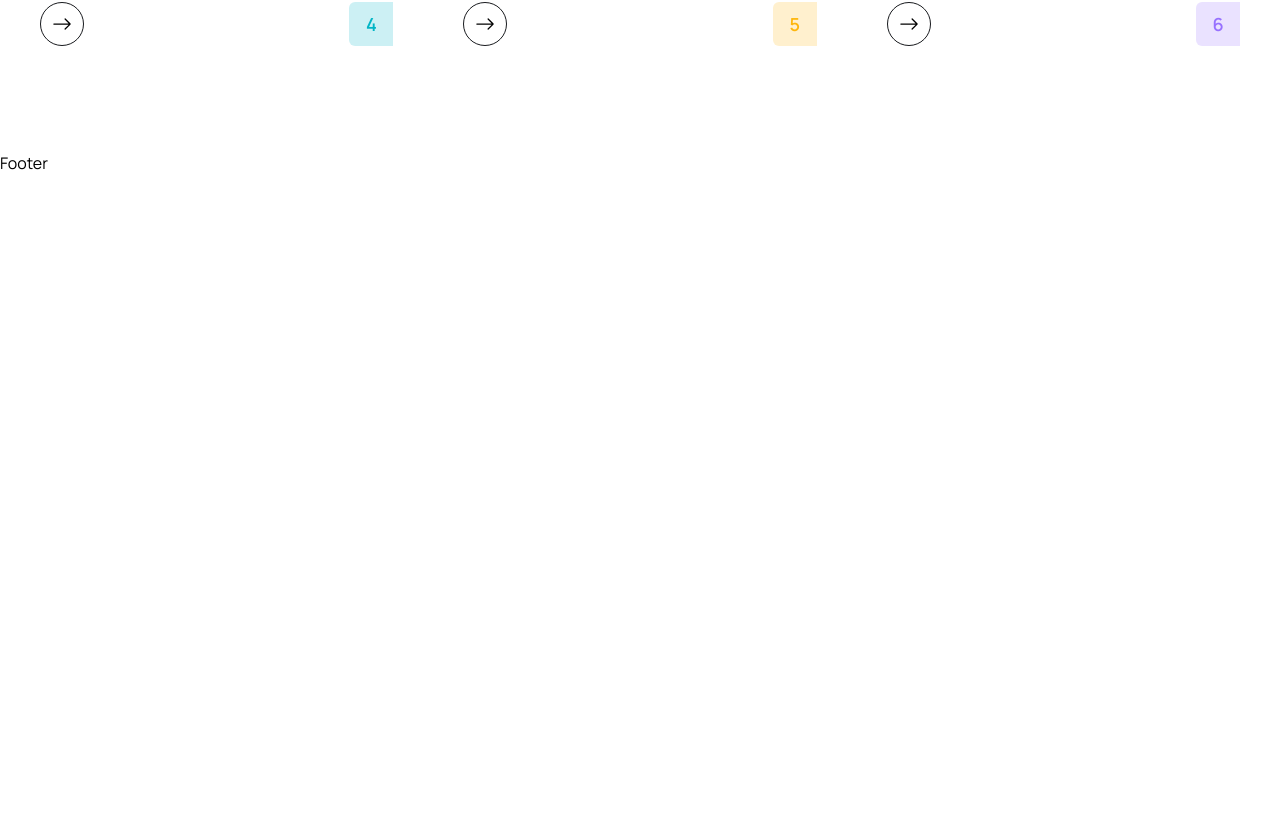
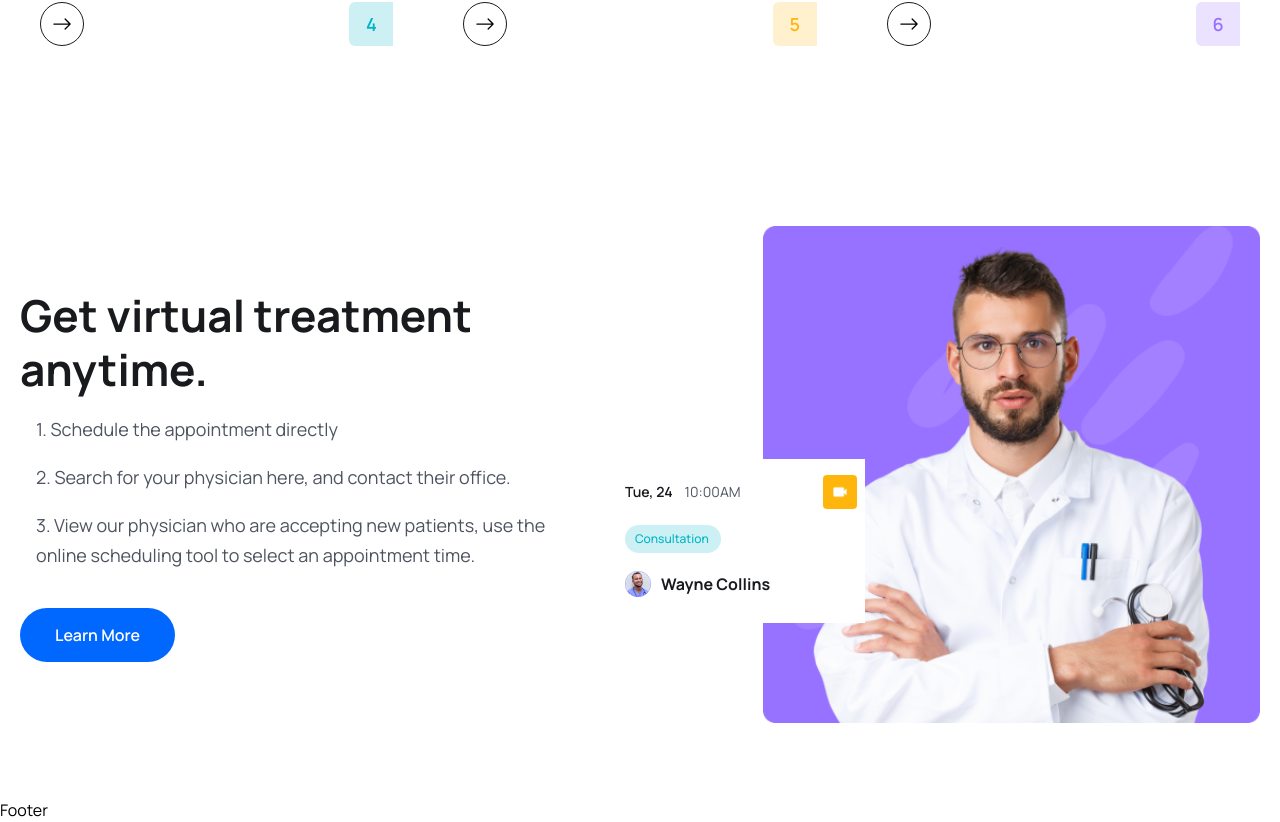
Before and after one commit to Junnam2806/Medical-Booking, a React (Vite) app in the folder frontend/: page / in a window 1280 px wide. Shown: the part 3142-3964 px from the top of the page. Before the commit the page ends 3317 px from the top, so only its background shows below. Built offline with nearby package versions, Linux system fonts and the light colour scheme.

Commit message:
feature section

```diff
--- a/frontend/src/pages/Home.jsx
+++ b/frontend/src/pages/Home.jsx
@@ -5,6 +5,9 @@
 import icon01 from "../assets/images/icon01.png";
 import icon02 from "../assets/images/icon02.png";
 import icon03 from "../assets/images/icon03.png";
+import featureImg from "../assets/images/feature-img.png";
+import videoIcon from '../assets/images/video-icon.png'
+import avatarIcon from '../assets/images/avatar-icon.png'
 import { Link } from "react-router-dom";
 import { BsArrowRight } from "react-icons/bs";
 import About from "../components/About/About";
@@ -91,7 +94,6 @@
           </div>
 
           <div className="grid grid-cols-1 md:grid-cols-2 lg:grid-cols-3 gap-5 lg:gap-[30px] mt-[30px] lg:mt-[55px]">
-
             <div className="py-[30px] px-5">
               <div className="flex items-center justify-center">
                 <img src={icon01} alt="" />
@@ -112,7 +114,7 @@
                   to="/doctors"
                   className="w-[44px] h-[44px] rounded-full border border-solid border-[#181A1E] mt-[30px] mx-auto flex items-center justify-center group hover:bg-primaryColor hover:border-none"
                 >
-                  <BsArrowRight className="group-hover:text-white w-6 h-5"/>
+                  <BsArrowRight className="group-hover:text-white w-6 h-5" />
                 </Link>
               </div>
             </div>
@@ -137,7 +139,7 @@
                   to="/doctors"
                   className="w-[44px] h-[44px] rounded-full border border-solid border-[#181A1E] mt-[30px] mx-auto flex items-center justify-center group hover:bg-primaryColor hover:border-none"
                 >
-                  <BsArrowRight className="group-hover:text-white w-6 h-5"/>
+                  <BsArrowRight className="group-hover:text-white w-6 h-5" />
                 </Link>
               </div>
             </div>
@@ -162,7 +164,7 @@
                   to="/doctors"
                   className="w-[44px] h-[44px] rounded-full border border-solid border-[#181A1E] mt-[30px] mx-auto flex items-center justify-center group hover:bg-primaryColor hover:border-none"
                 >
-                  <BsArrowRight className="group-hover:text-white w-6 h-5"/>
+                  <BsArrowRight className="group-hover:text-white w-6 h-5" />
                 </Link>
               </div>
             </div>
@@ -170,21 +172,88 @@
         </div>
       </section>
 
-      <About/>
+      <About />
 
       {/* ========== services sectione ======= */}
       <section>
         <div className="container">
           <div className="xl:w-[470px] mx-auto">
             <h2 className="heading text-center">Our Medical services</h2>
-            <p className="text__para text-center">World-class care for everyone. Our health System offers unmatched, expert health care.</p>
+            <p className="text__para text-center">
+              World-class care for everyone. Our health System offers unmatched,
+              expert health care.
+            </p>
           </div>
 
-          <ServiceList/>
+          <ServiceList />
         </div>
       </section>
       {/* ========== services section end ======= */}
 
+      {/* feature section */}
+      <section>
+        <div className="container">
+          <div className="flex items-center justify-between flex-col lg:flex-row">
+            {/* feature content */}
+            <div className="xl:w-[670px]">
+              <h2 className="heading">
+                {" "}
+                Get virtual treatment <br /> anytime.
+              </h2>
+              <ul className="pl-4">
+                <li className="text__para">
+                  1. Schedule the appointment directly
+                </li>
+
+                <li className="text__para">
+                  2. Search for your physician here, and contact their office.
+                </li>
+
+                <li className="text__para">
+                  3. View our physician who are accepting new patients, use the
+                  online scheduling tool to select an appointment time.
+                </li>
+              </ul>
+              <Link to="/">
+                <button className="btn">Learn More</button>
+              </Link>
+            </div>
+
+            {/* ====== feature img ===== */}
+            <div className="relative z-10 xl:w-[770px] flex justify-end mt-[50px] lg:mt-0">
+              <img src={featureImg} className="w-3/4" alt="" />
+
+              <div className="w-[150px] lg:w-[248px] bg-white absolute bottom-[50px] left-0 md:bottom-[100px] md:left-5 z-20 p-2 pb-3 lg:pt-4 lg:pb-[26px] round-[10px]">
+
+                <div className="flex items-center justify-between">
+                  <div className="flex items-center gap-[6px] lg:gap-3">
+                    <p className="text-[10px] leading-[10px] lg:text-[14px] lg:leading-5 text-headingColor font-[600]">
+                      Tue, 24
+                    </p>
+
+                    <p className="text-[10px] leading-[10px] lg:text-[14px] lg:leading-5 text-textColor font-[400]">
+                      10:00AM
+                    </p>
+                  </div>
+                  <span className="w-5 h-5 lg:w-[34px] lg:h-[34px] flex items-center justify-center bg-yellowColor rounded py-1 px-[60px lg:py-3 lg:px-[9px]">
+                    <img src={videoIcon} alt="" />
+                  </span>
+                </div>
+
+                <div className="w-[65px] lg:w-[96px] bg-[#CCF0F3] py-1 px-2 lg:py-[6px] lg:px-[10px] text-[8px] leading-[8px] lg:text-[12px] lg:leading-4 text-irisBlueColor font-[500] mt-2 lg:mt-4 rounded-full">
+                  Consultation
+                </div>
+
+                <div className="flex items-center gap-[6px] lg:gap-[10px] mt-2 lg:mt-[18px]">
+                  <img src={avatarIcon} alt="" />
+                  <h4 className="text-[10px] leading-3 lg:text-[16px] lg:leading-[22px] font-[700] text-headingColor">Wayne Collins</h4>
+                </div>
+              </div>
+            </div>
+          </div>
+        </div>
+      </section>
+      {/* feature section end */}
     </>
   );
 };
```
